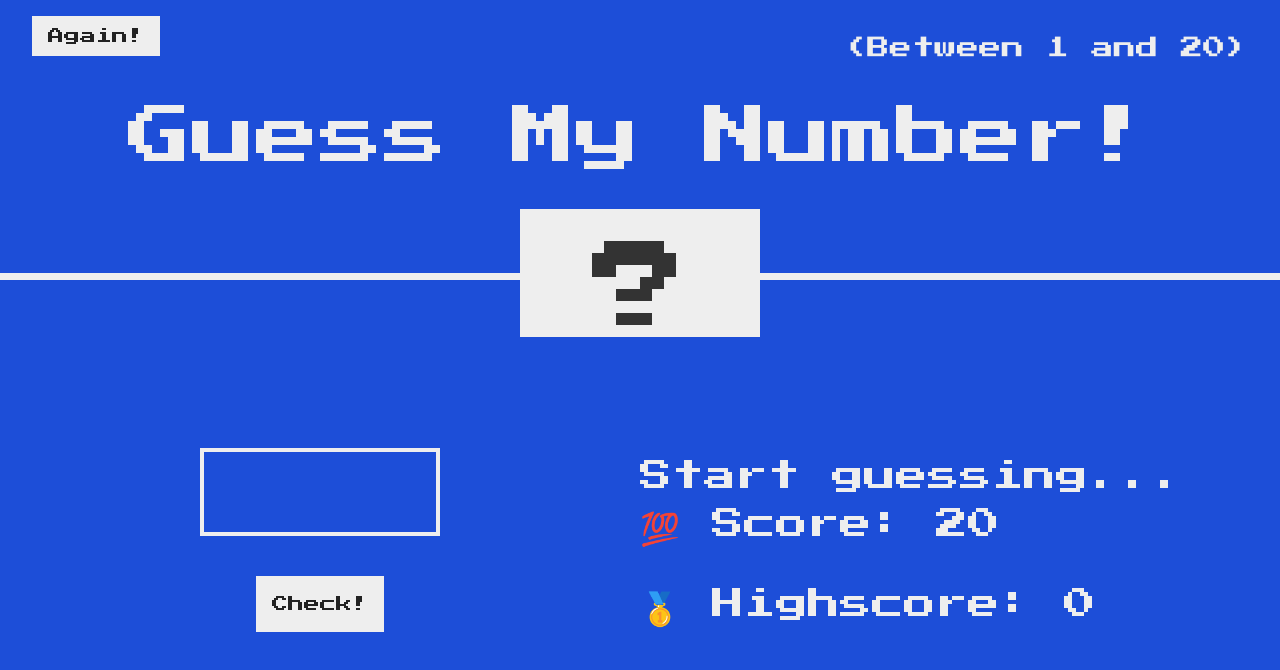
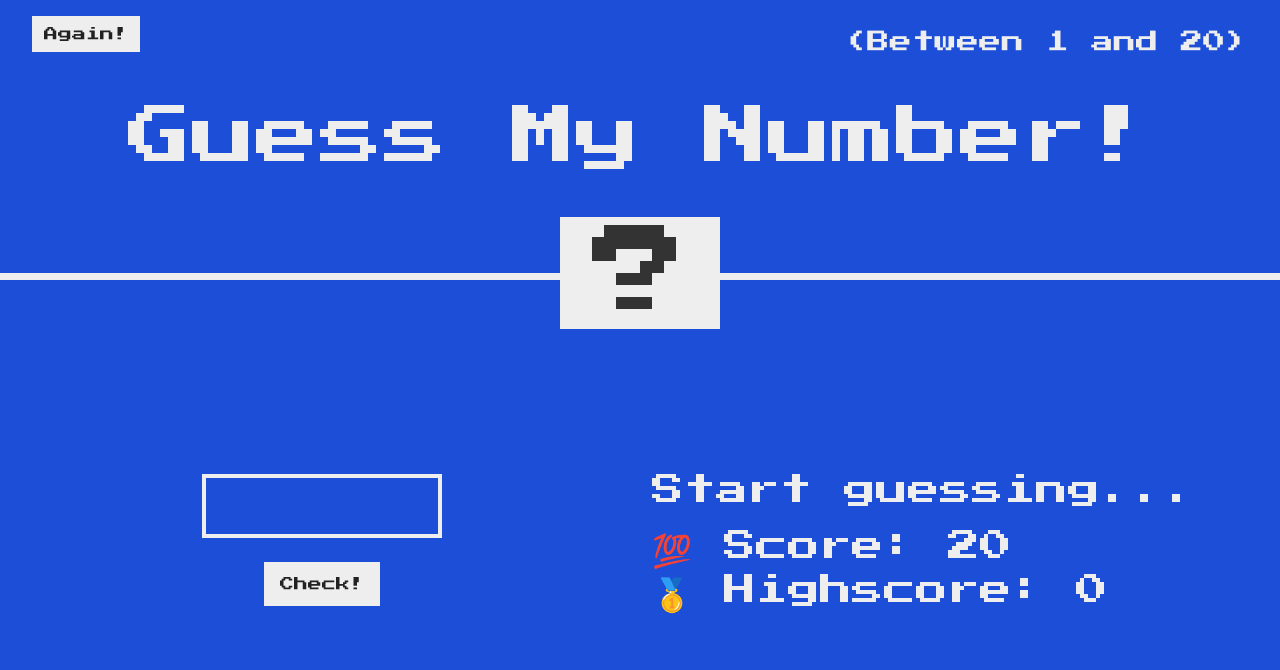
Before and after one commit to AsueDerick/github-for-everyone, a plain HTML site: page index.html in a window 1280 px wide. Drawn offline with nearby package versions, Linux system fonts and the light colour scheme.

Commit message:
Update index.html for smaller screens
Update index.html for smaller screens

```diff
--- a/index.html
+++ b/index.html
@@ -15,41 +15,46 @@
       }
     </style>
   </head>
-  <body class="bg-blue-700 text-[#eee] m-0 p-0 text-[62.5%] box-border">
+  <body class="bg-blue-700 text-[#eee] m-0 p-0 box-border">
     <header class="relative h-[35vh] border-b-[7px] border-[#eee]">
       <h1
-        class="text-[4rem] text-center absolute w-full top-1/2 left-1/2 -translate-x-1/2 -translate-y-1/2"
+        class="text-2xl sm:text-4xl lg:text-[4rem] text-center absolute w-full top-1/2 left-1/2 -translate-x-1/2 -translate-y-1/2 px-2"
       >
         Guess My Number!
       </h1>
-      <p class="text-[1.4rem] absolute top-8 right-8">(Between 1 and 20)</p>
+      <p class="text-xs sm:text-sm lg:text-[1.4rem] absolute top-4 right-4 sm:top-8 sm:right-8">
+        (Between 1 and 20)
+      </p>
       <button
-        class="btn again absolute top-4 left-8 bg-[#eee] text-[#222] text-[1rem] px-4 py-2 font-['Press Start 2P'] hover:bg-[#ccc]"
+        class="btn again absolute top-2 left-2 sm:top-4 sm:left-8 bg-[#eee] text-[#222] text-xs sm:text-sm px-3 py-2 font-['Press Start 2P'] hover:bg-[#ccc]"
       >
         Again!
       </button>
       <div
-        class="number bg-[#eee] text-[#333] text-[6rem] w-[15rem] h-[8rem] py-2 text-center absolute bottom-0 left-1/2 -translate-x-1/2 translate-y-1/2"
+        class="number bg-[#eee] text-[#333] text-4xl sm:text-6xl lg:text-[6rem] w-24 sm:w-40 h-16 sm:h-28 py-2 text-center absolute bottom-0 left-1/2 -translate-x-1/2 translate-y-1/2"
       >
         ?
       </div>
     </header>
 
-    <main class="h-[65vh] text-[#eee] flex items-center justify-around">
-      <section class="left w-[52rem] flex flex-col items-center">
+    <main
+      class="h-auto min-h-[65vh] text-[#eee] flex flex-col sm:flex-row items-center justify-around p-4 gap-6"
+    >
+      <section class="left w-full sm:w-[26rem] lg:w-[52rem] flex flex-col items-center">
         <input
           type="number"
-          class="guess bg-transparent border-[4px] border-[#eee] text-inherit font-['Press Start 2P'] text-[5rem] py-10 w-[15rem] h-[5rem] text-center block mb-10"
+          class="guess bg-transparent border-[4px] border-[#eee] text-inherit font-['Press Start 2P'] text-3xl sm:text-5xl py-4 sm:py-6 w-32 sm:w-60 h-16 text-center block mb-6"
         />
         <button
-          class="btn check bg-[#eee] text-[#222] text-[1rem] px-4 py-4 font-['Press Start 2P'] hover:bg-[#ccc]"
+          class="btn check bg-[#eee] text-[#222] text-xs sm:text-sm px-4 py-3 font-['Press Start 2P'] hover:bg-[#ccc]"
         >
           Check!
         </button>
       </section>
-      <section class="right w-[52rem] text-[2rem]">
-        <p class="message mb-19 h-[3rem]">Start guessing...</p>
-        <p class="label-score mb-8">💯 Score: <span class="score">20</span></p>
+
+      <section class="right w-full sm:w-[26rem] lg:w-[52rem] text-base sm:text-xl lg:text-[2rem]">
+        <p class="message mb-6 h-8">Start guessing...</p>
+        <p class="label-score mb-4">💯 Score: <span class="score">20</span></p>
         <p class="label-highscore">
           🥇 Highscore: <span class="highscore">0</span>
         </p>
```
